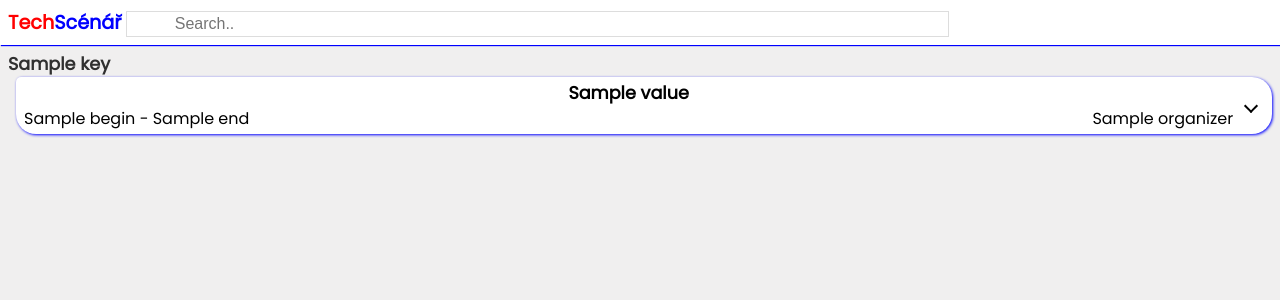
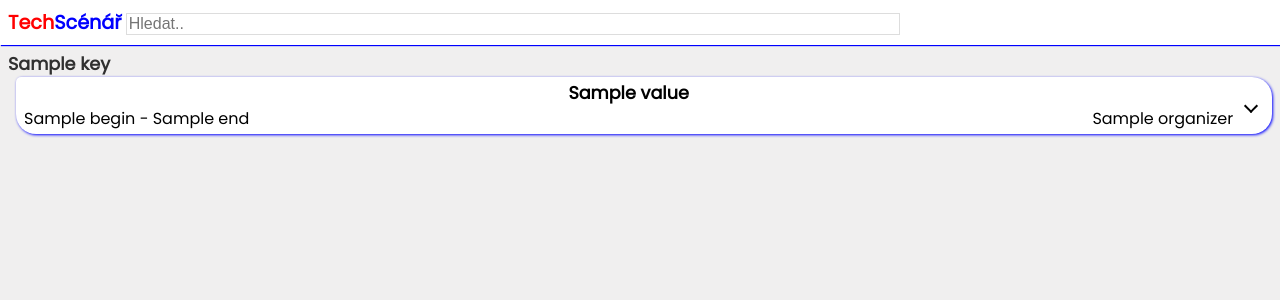
Before and after one commit to citytriathlon/simple-calendar, a Django app: template techscenar/techscenar/templates/index.html in a window 1280 px wide. Shown: the top 300 px of the page. Run offline with Django 3.2, Linux system fonts and the light colour scheme; the template is opened without the code that fills it: most values are stand-ins (such as "Sample title", 1, 10 or a date in 2020).

Commit message:
search fix

```diff
--- a/techscenar/static/css/main.css
+++ b/techscenar/static/css/main.css
@@ -31,7 +31,6 @@ body {
 .topbar .input_box {
   width: 60%; /* Full-width */
   font-size: 1em; /* Increase font-size */
-  padding: 0.2em 0.3em 0.2em 3em; /* Add some padding */
   border: 1px solid #ddd; /* Add a grey border */
 }
 
--- a/techscenar/static/css/main.scss
+++ b/techscenar/static/css/main.scss
@@ -33,9 +33,7 @@ body{
     .input_box {
         width:60%; /* Full-width */
         font-size: 1em; /* Increase font-size */
-        padding: .2em .3em .2em 3em; /* Add some padding */
         border: 1px solid #ddd; /* Add a grey border */
-        // margin-bottom: 12px; /* Add some space below the input */
       }
 }
 
--- a/techscenar/techscenar/templates/index.html
+++ b/techscenar/techscenar/templates/index.html
@@ -16,7 +16,7 @@
         <div class="container">
             <a class="logo" href="#">Tech<span>Scénář</span></a>
             <input type="text" id="myInput" class="input_box" onkeyup="myFunction();myFunction2()"
-                placeholder="Search..">
+                placeholder="Hledat..">
         </div>
     </div>
     <section>
```
Also changed, not shown: 1 other file.
